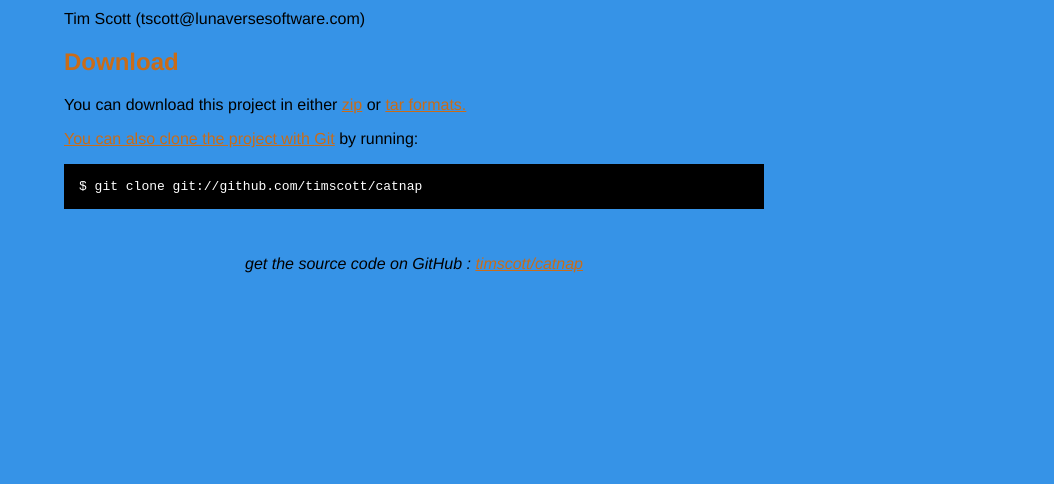
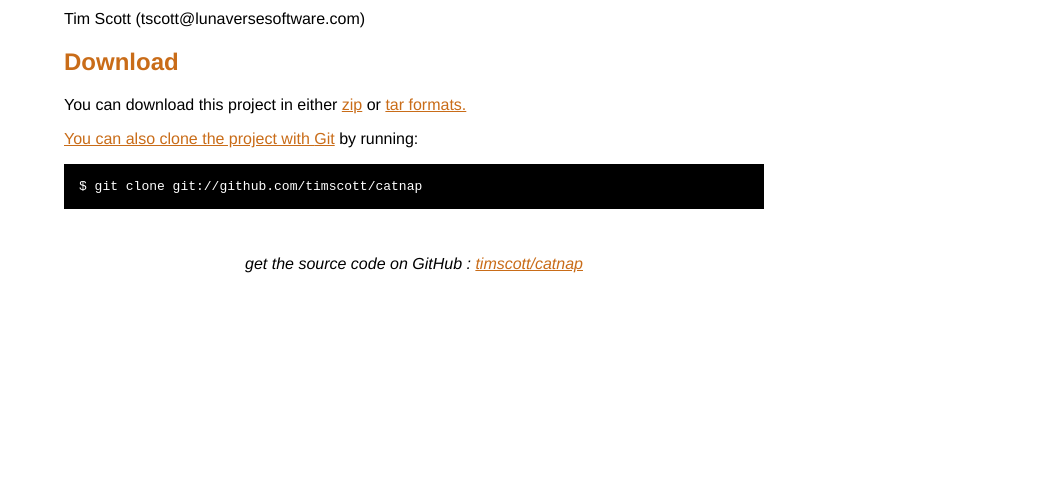
Before and after one commit to timscott/catnap, a plain HTML site: page index.html in a window 1280 px wide. Shown: the part 316-800 px from the top of the page, without its empty margins (226-1280 px from the left). Drawn offline with Linux system fonts and the light colour scheme.

Commit message:
Made background white

```diff
--- a/index.html
+++ b/index.html
@@ -8,7 +8,7 @@
   <style type="text/css">
     body {
       margin-top: 1.0em;
-      background-color: #3693e7;
+      background-color: #fff;
       font-family: Helvetica, Arial, FreeSans, san-serif;
       color: #000000;
     }
```
